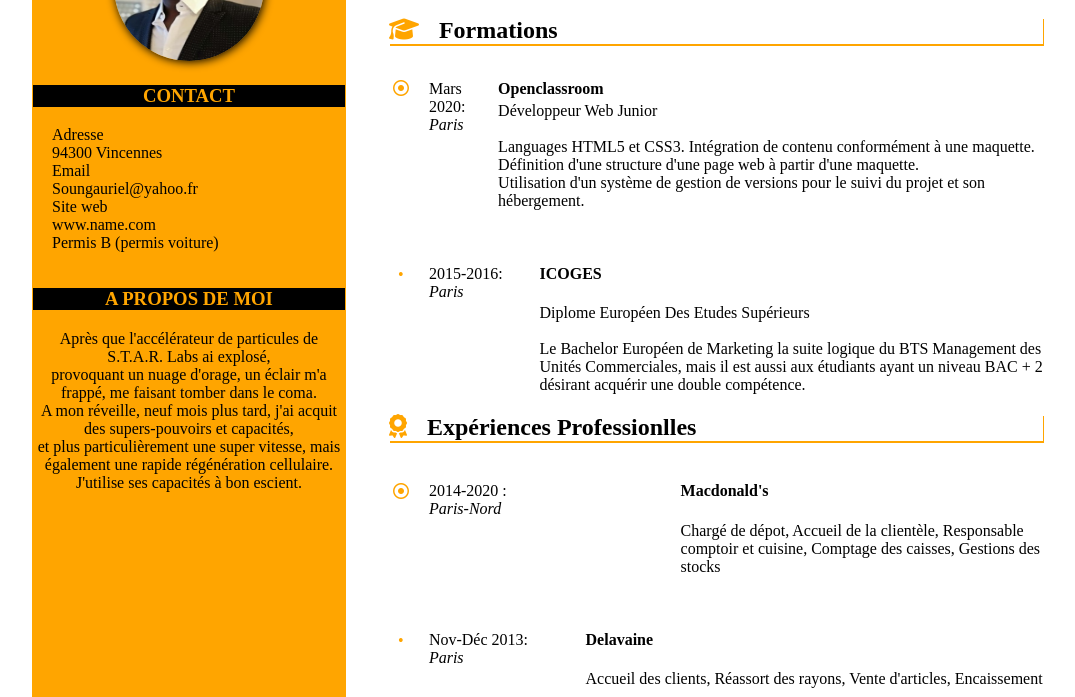
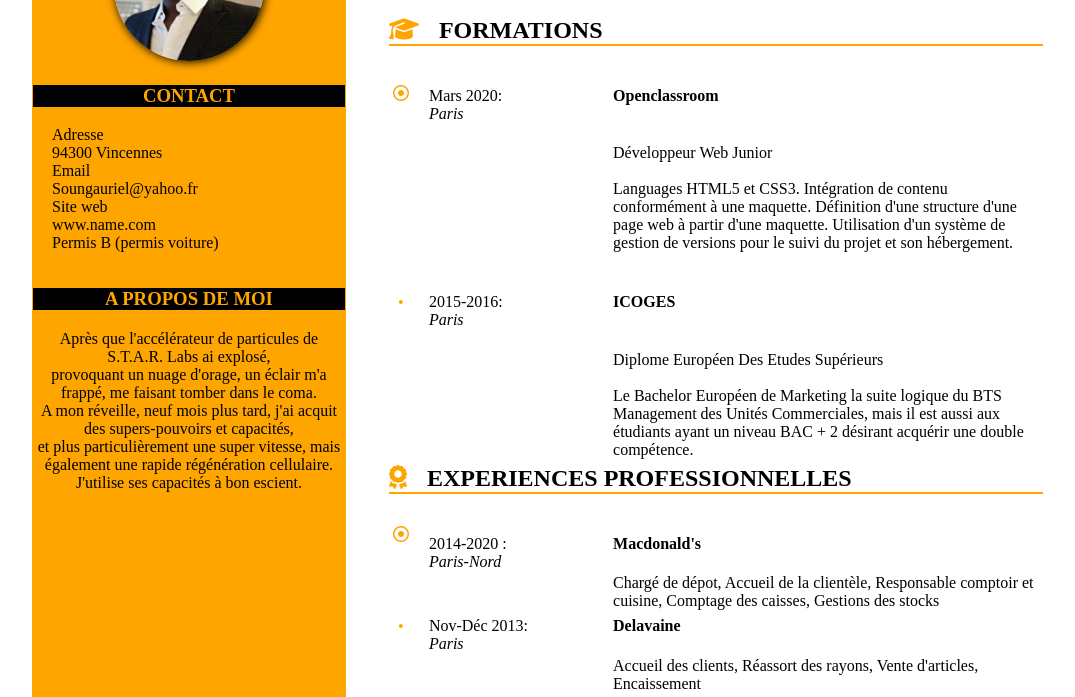
Before and after one commit to Soungauriel/Cv-, a plain HTML site: page index.html in a window 1280 px wide. Shown: the part 101-798 px from the top of the page, without its empty margins (96-1171 px from the left). Drawn offline with Linux system fonts and the light colour scheme.

Commit message:
cv au point

```diff
--- a/index.html
+++ b/index.html
@@ -59,9 +59,7 @@
 
 
     <section>
-
-    <div class="exp">
- <h2><i class="fas fa-graduation-cap"></i>Formations</h2>
+ <h2><i class="fas fa-graduation-cap"></i>FORMATIONS</h2>
     <ul>
         <li class="firstListIcone">
            <p>Mars 2020:<br>
@@ -71,8 +69,8 @@
                 <h4>  Openclassroom</h4><br>
                 Développeur Web Junior<br/>
                 <br>
-                Languages HTML5 et CSS3. Intégration de contenu conformément à une maquette.<br>
-                 Définition d'une structure d'une page web à partir d'une maquette.<br>
+                Languages HTML5 et CSS3. Intégration de contenu conformément à une maquette.
+                 Définition d'une structure d'une page web à partir d'une maquette.
                  Utilisation d'un système de gestion de versions pour le suivi du projet et son hébergement.
            </div>
         </li>
@@ -82,24 +80,22 @@
             2015-2016:<br/>
             <em>Paris</em>
             </p>
-             <div class="testSecond">
-                 <h4> ICOGES</h4>
+             <div class="test">
+                 <h4> ICOGES</h4><br>
              Diplome Européen Des Etudes Supérieurs<br/>
             <br>
             Le Bachelor Européen de Marketing
-             la suite logique du BTS Management des<br>
+             la suite logique du BTS Management des
              Unités Commerciales, mais il est aussi
-              aux étudiants ayant un niveau BAC + 2<br>
+              aux étudiants ayant un niveau BAC + 2
               désirant acquérir une double compétence.
 
              </div>
         </li>
     </ul>
-    </div>
 </section>
     <section>
-        <div class="exp">
-<h2><i class="fas fa-award"></i>Expériences Professionlles</h2>
+<h2><i class="fas fa-award"></i>EXPERIENCES PROFESSIONNELLES</h2>
     <ul>
         <li class="secondListIcone">
         <p>2014-2020 :<br>
@@ -141,7 +137,6 @@
         </div>
         </li>
     </ul>
-        </div>
     </section>
         <section>
             <div class="recom">
--- a/style.css
+++ b/style.css
@@ -31,31 +31,24 @@ li.listIcone
 .listIcone p
 {
     flex-grow: 1;
-    margin-bottom: -19px;
-    max-width: 59%;
+    max-width: 70%;
+    margin-bottom: -14px;
 }
 span
 {
     color: orange;
 }
-.test h4
+.test
 {
     margin-bottom: -14px;
     margin-top: 0px;
-    max-width: 59%;
+    max-width: 70%;
 }
 .comp
 {
-    margin-bottom: 34px;
+    margin-bottom: -14px;
     margin-top: 0px;
-    max-width: 59%;
-}
-.testSeconde
-{
-    margin-bottom: -20px;
-    margin-top: 0px;
-    max-width: 59%;
-    margin-left: 40px;
+    max-width: 70%;
 }
 .photo img
 {
@@ -63,6 +56,18 @@ span
     height: 150px;
     box-shadow:1px 1px 10px black;
     border-radius: 50%;
+}
+.compSecond
+{
+    margin-bottom: -14px;
+    margin-top: 0px;
+    max-width: 70%;
+}
+.compThree
+{
+    margin-bottom: -14px;
+    margin-top: 0px;
+    max-width: 70%;
 }
 .contact
 {
@@ -80,6 +85,7 @@ span
 
     margin: auto;
     flex-grow: 1;
+    text-align: center;
 
 
 }
@@ -101,8 +107,7 @@ h3
 }
 h2
 {
-    border: 1px orange unset;
-    box-shadow: 1px 2px 0px orange;
+    border-bottom: 2px orange solid;
 
 }
 h2 i
@@ -171,6 +176,7 @@ footer
 {
     flex-grow: 1;
     left: 20px;
+    min-width: 70px;
 }
 .secondListIcone::before
 {
@@ -296,6 +302,7 @@ li{
     }
     .contact
     {
+        text-align:center ;
         padding: 0px;
         margin: auto;
         width: 100%;
```
